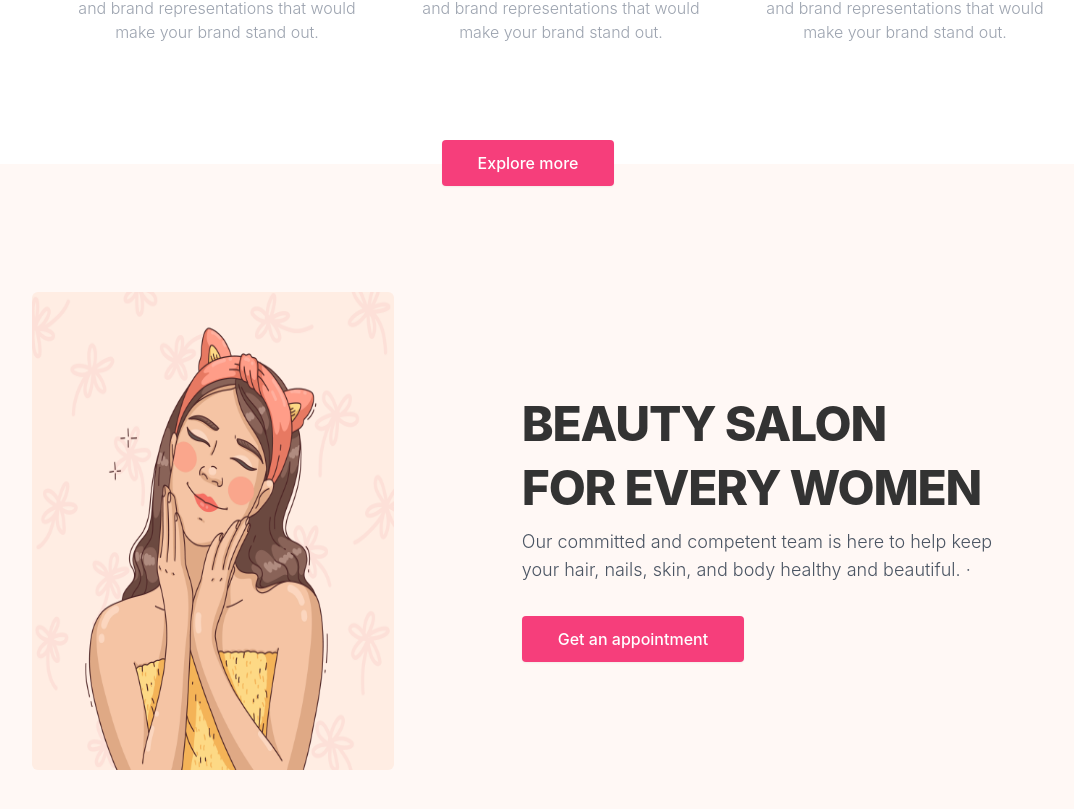
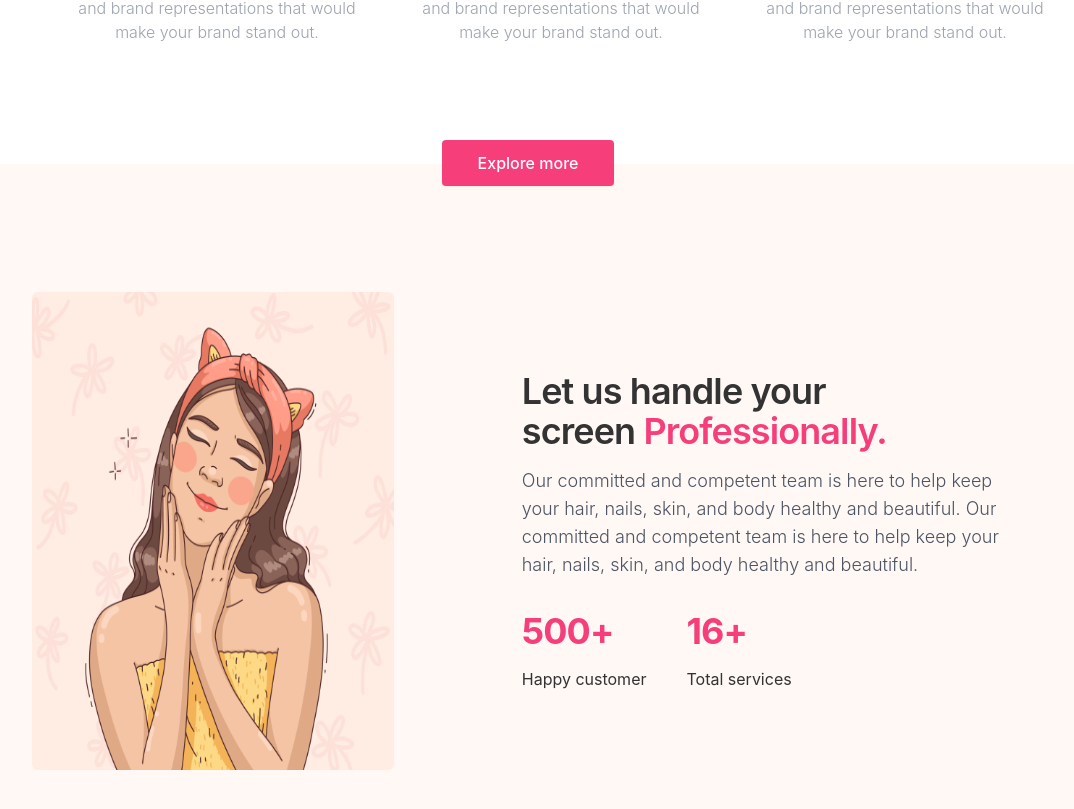
Before and after one commit to Saiket-Das/jerin-parlor, a React (Create React App) app in the folder frontend/: page / in a window 1280 px wide. Shown: the part 1085-1894 px from the top of the page, without its empty margins (112-1186 px from the left). Built offline with nearby package versions, Linux system fonts and the light colour scheme.

Commit message:
Frontend - HappyCustomner component's content updated

```diff
--- a/frontend/src/app/components/home/HappyCustomer.tsx
+++ b/frontend/src/app/components/home/HappyCustomer.tsx
@@ -7,7 +7,7 @@ import { Link } from "react-router-dom";
 const HappyCustomer = () => {
   return (
     <section className="bg-base-200 px-6 md:px-20 lg:px-36">
-      <div className="flex justify-center ">
+      <div className="flex justify-center">
         <div className="absolute -m-6">
           <Link to="/dashboard">
             <AppButton>Explore more</AppButton>
@@ -25,18 +25,33 @@ const HappyCustomer = () => {
         </div>
 
         <div className="mr-auto place-self-center lg:col-span-7">
-          <h1 className="max-w-2xl mb-4 text-4xl font-extrabold tracking-tight leading-none md:text-5xl xl:text-5xl">
-            BEAUTY SALON
-          </h1>
-          <h1 className="max-w-2xl mb-4 text-4xl font-extrabold tracking-tight leading-none md:text-5xl xl:text-5xl">
-            FOR EVERY WOMEN
-          </h1>
+          <div className="max-w-2xl mb-4 text-3xl font-semibold tracking-tight leading-none md:text-4xl lg:text-4xl">
+            <h2>Let us handle your</h2>
+            <h2>
+              screen <span className="text-primary">Professionally.</span>
+            </h2>
+          </div>
           <p className="max-w-2xl mb-6 font-light text-gray-600 lg:mb-8 md:text-lg lg:text-md">
             Our committed and competent team is here to help keep your hair,
-            nails, skin, and body healthy and beautiful. ·
+            nails, skin, and body healthy and beautiful. Our committed and
+            competent team is here to help keep your hair, nails, skin, and body
+            healthy and beautiful.
           </p>
 
-          <Button navigate="/home">Get an appointment</Button>
+          <div className="flex gap-10">
+            <div>
+              <h3 className="max-w-2xl mb-4 text-3xl font-bold tracking-tight leading-none md:text-4xl lg:text-4xl text-primary">
+                500+
+              </h3>
+              <p>Happy customer</p>
+            </div>
+            <div>
+              <h3 className="max-w-2xl mb-4 text-3xl font-bold tracking-tight leading-none md:text-4xl lg:text-4xl text-primary">
+                16+
+              </h3>
+              <p>Total services</p>
+            </div>
+          </div>
         </div>
       </div>
     </section>
--- a/frontend/src/app/components/home/Hero.tsx
+++ b/frontend/src/app/components/home/Hero.tsx
@@ -7,15 +7,15 @@ const Hero = () => {
     <section className="bg-white my-10 mx-6 md:mx-20 lg:mx-36">
       <div className="lg:flex justify-around gap-32">
         <div className="mr-auto place-self-center lg:col-span-7">
-          <h1 className="max-w-2xl mb-4 text-4xl font-extrabold tracking-tight leading-none md:text-5xl xl:text-5xl">
+          <h1 className="max-w-2xl mb-4 text-4xl font-bold tracking-tight leading-none md:text-5xl xl:text-5xl">
             BEAUTY SALON
           </h1>
-          <h1 className="max-w-2xl mb-4 text-4xl font-extrabold tracking-tight leading-none md:text-5xl xl:text-5xl">
+          <h1 className="max-w-2xl mb-4 text-4xl font-bold tracking-tight leading-none md:text-5xl xl:text-5xl">
             FOR EVERY WOMEN
           </h1>
           <p className="max-w-2xl mb-6 font-light text-gray-600 lg:mb-8 md:text-lg lg:text-md">
             Our committed and competent team is here to help keep your hair,
-            nails, skin, and body healthy and beautiful. ·
+            nails, skin, and body healthy and beautiful.
           </p>
 
           <AppButton navigate="/home">Get an appointment</AppButton>
--- a/frontend/src/app/components/home/Services.tsx
+++ b/frontend/src/app/components/home/Services.tsx
@@ -7,7 +7,7 @@ const Services = () => {
         Our Awesome <span className="text-primary">Services</span>
       </h2>
 
-      <div className="mt-[72px] grid grid-cols-3  gap-10">
+      <div className="mt-[72px] grid grid-cols-1 md:grid-cols-2 lg:grid-cols-3 gap-10">
         <Card />
         <Card />
         <Card />
--- a/frontend/src/app/components/home/Testimonial.tsx
+++ b/frontend/src/app/components/home/Testimonial.tsx
@@ -5,7 +5,7 @@ const Testimonial = () => {
     <div className="mx-6 md:mx-20 lg:mx-36 mt-32">
       <h2 className="text-[34px] font-semibold text-center">Testimonials</h2>
 
-      <div className="mt-[60px] grid grid-cols-3 gap-10">
+      <div className="mt-[60px] grid grid-cols-1 md:grid-cols-2 lg:grid-cols-3 gap-0 md:gap-10 lg:gap-10">
         <Review />
         <Review />
         <Review />
```
